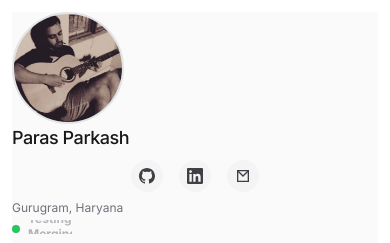
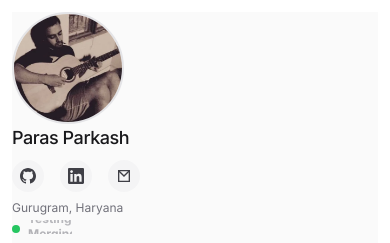
Before and after one commit to parasxparkash/parasxparkash.github.io, a Next.js app: page / in a window 390 px wide. Shown: the top 243 px of the page. Built offline with nearby package versions, Linux system fonts and the light colour scheme.

Commit message:
Align social icons to left on mobile view

```diff
--- a/src/components/SocialLinks.tsx
+++ b/src/components/SocialLinks.tsx
@@ -43,7 +43,7 @@ export default function SocialLinks({ variant = 'default', className = '' }: Soc
     : 'overflow-hidden transition-all text-zinc-900/60 dark:text-zinc-100/60'
 
   return (
-    <div className={`flex ${variant === 'mobile' ? 'items-center justify-center gap-4 flex-wrap' : 'flex-row gap-4'} ${className}`}>
+    <div className={`flex ${variant === 'mobile' ? 'items-center justify-start gap-4 flex-wrap' : 'flex-row gap-4'} ${className}`}>
       {links.map((link) => (
         <a
           key={link.name}
```
